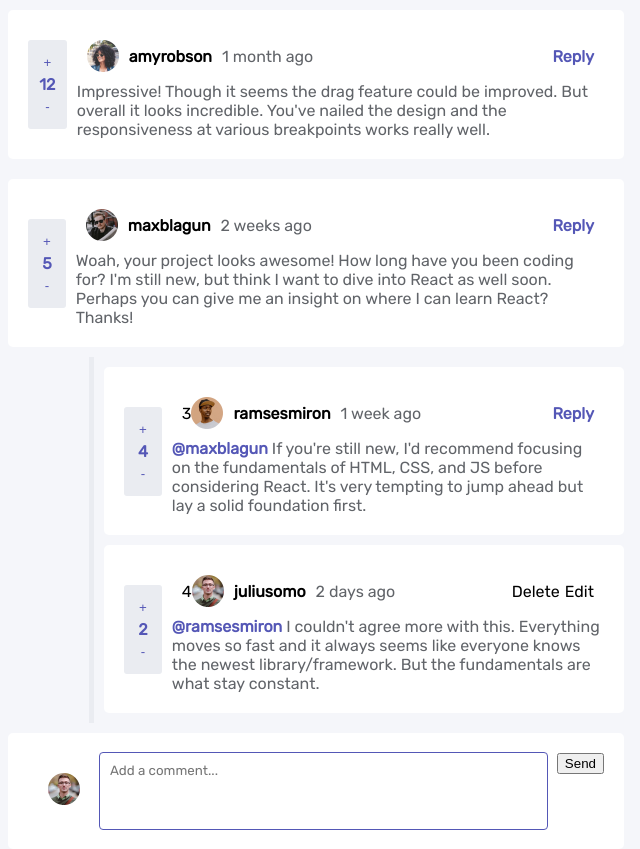
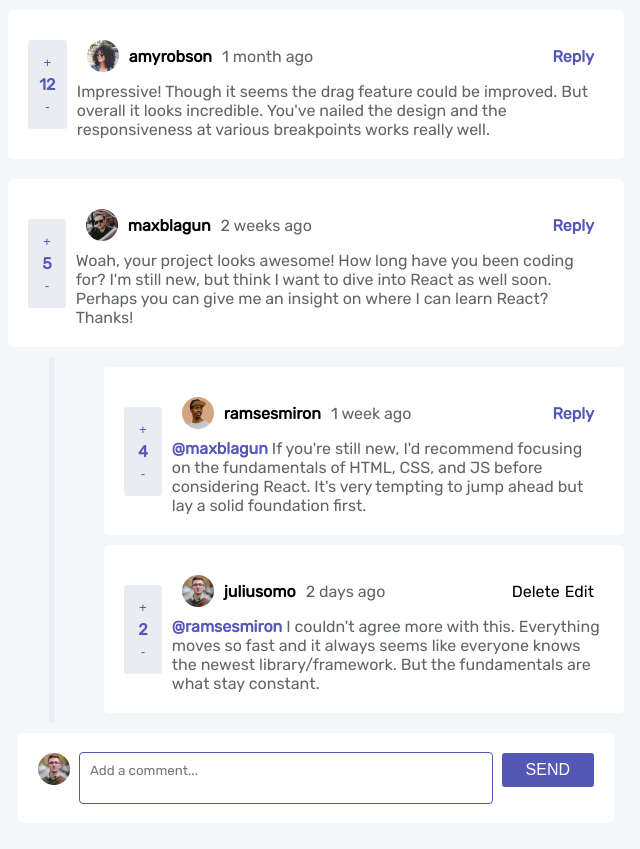
Before and after one commit to malwoodsantoro/interactive-comments, a React (Create React App) app: page / in a window 1280 px wide. Shown: the whole page, without its empty margins (324-964 px from the left). After the commit the page ends 823 px from the top, so only its background shows below. Built offline with nearby package versions, Linux system fonts and the light colour scheme; the HTML template or start-up script is replaced by a standard one.

Commit message:
clean up

```diff
--- a/src/App.js
+++ b/src/App.js
@@ -12,7 +12,7 @@ function App() {
     setComments([...comments, {
       "id": 1,
       "content": text,
-      "createdAt": "1 month ago",
+      "createdAt": "1 sfsmonth ago",
       "score": 12,
       "user": {
         "image": {
@@ -25,42 +25,43 @@ function App() {
     }])
   }
 
-  const addToReplies = (commentId, text) => {
+  const addToReplies = (commentId, replyId, text, replyingTo) => {
+    console.log('reply id' + replyingTo)
     const testObject = {
-      "id": 3,
+      "id": replyId + 1,
       "content": text,
-      "createdAt": "1 week ago",
-      "score": 4,
-      "replyingTo": "maxblagun",
+      "createdAt": "Just now",
+      "score": 0,
+      "replyingTo": replyingTo,
       "user": {
         "image": {
           "png": "./images/avatars/image-ramsesmiron.png",
           "webp": "./images/avatars/image-ramsesmiron.webp"
         },
-        "username": "ramsesmiron"
+        "username": currentUser
       }
     }
 
     let updatedReplies = comments.map(item => {
       if (item.id == commentId) {
-        return { ...item, replies: [...item.replies, testObject] }; //gets everything that was already in item, and updates "done"
+        return { ...item, replies: [...item.replies, testObject] };
       }
-      return item; // else return unmodified item
+      return item;
     });
     setComments(updatedReplies)
   }
 
-  const deletePost = (isReply, commentId, replyId) => {
+  const deletePost = (comment, commentId, replyId) => {
 
     let commentIndex = comments.findIndex(x => x.id === commentId);
     let replyIndex = comments[commentIndex].replies.findIndex(x => (x.id = replyId));
 
-    if (isReply) {
+    if (!comment) {
       let updatedReplies = comments.map(item => {
         if (item.id == commentId) {
-          return { ...item, replies: [...item.replies.splice(replyIndex, 1)] }; //gets everything that was already in item, and updates "done"
+          return { ...item, replies: [...item.replies.splice(replyIndex, 1)] };
         }
-        return item; // else return unmodified item
+        return item;
       });
       setComments(updatedReplies)
     } else {
@@ -70,21 +71,17 @@ function App() {
   }
 
   const editComment = (comment, editedContent, commentId, replyId) => {
-    console.log(editedContent)
     if (!comment) {
       const newComments = comments.map((comment) => {
-        // if the index is not the one we want return the while grup as is
+
         if (comment.id !== commentId) return comment;
-        // otherwise create a new one by spreading the existing
+
         return {
           ...comment,
-          // and override the prop which is changed
           replies: comment.replies.map((reply) => {
-            // again if the component is not the one we want to update
-            // return it as is
+
             if (reply.id !== replyId) return reply;
-            // otherwise create a new one by spreading the existing
-            // and adding/modifying the props we want
+
             return {
               ...reply,
               content: editedContent
@@ -94,28 +91,6 @@ function App() {
       })
       console.log(newComments)
       setComments(newComments)
-      // let updatedReploo = comments.map(comment => {
-      //   if (comment.id == commentId) {
-      //     comment.replies.map(reply => {
-      //       if (reply.id == replyId) {
-      //         return {...comment, : 'cool'}
-      //       } else {
-      //         return reply
-      //       }
-      //     })
-      //   } else {
-      //   console.log('comment' + JSON.stringify(comment))
-      //   return comment
-      //   }
-      //   // return item; // else return unmodified item
-      // })
-      // console.log(updatedReploo)
-      // setComments(updatedReploo)
-
-      // else {
-      //   let updatedComments = comments.filter(comment => !(comment.id === commentId));
-      //   setComments(updatedComments)
-      // }
     }
   }
 
--- a/src/components/Post.js
+++ b/src/components/Post.js
@@ -83,7 +83,7 @@ const Toggle = styled.div`
   font-weight: bold;
 `
 
-const Post = ({ content, username, currentUser, current, score, createdAt, isReply, commentId, addReply, comment, replyId, deletePost, editComment, replyTo }) => {
+const Post = ({ content, username, currentUser, current, score, createdAt, isReply, commentId, addReply, comment, replyId, deletePost, editComment, replyingTo, addComment }) => {
 
   const [count, setCounts] = useState(score)
   const [open, setOpen] = useState(false)
@@ -103,8 +103,8 @@ const Post = ({ content, username, currentUser, current, score, createdAt, isRep
   }
 
   const handleUpdate = (e) => {
-     editComment(comment, editedContent, commentId, replyId);
-     setEditMode(false);
+    editComment(comment, editedContent, commentId, replyId);
+    setEditMode(false);
   }
 
   return (
@@ -122,14 +122,13 @@ const Post = ({ content, username, currentUser, current, score, createdAt, isRep
           </Toggle>
           <div>
             <Header>
-              <div>{replyId}</div>
               <img src={require(`../images/avatars/image-${username}.webp`)} alt={'Photo of user ${$username}'} />
               <User>{username}</User>
               <StyledCreatedAt>{createdAt}</StyledCreatedAt>
               {!currentUser && <StyledReply onClick={replyToComment}>Reply</StyledReply>}
               {currentUser &&
                 <DeleteandEdit>
-                  <Delete onClick={() => deletePost(isReply, commentId, replyId)}>Delete</Delete>
+                  <Delete onClick={() => deletePost(comment, commentId, replyId)}>Delete</Delete>
                   <Edit onClick={() => editContent(comment, commentId, replyId)}>Edit</Edit>
                 </DeleteandEdit>
               }
@@ -145,12 +144,12 @@ const Post = ({ content, username, currentUser, current, score, createdAt, isRep
                   />
                   <button onClick={handleUpdate}>Update</button>
                 </span>
-                : !comment ? <span><ReplyTo>@{replyTo} </ReplyTo>{content}</span> : <span>{content}</span>}
+                : !comment ? <span><ReplyTo>@{replyingTo} </ReplyTo>{content}</span> : <span>{content}</span>}
             </StyledContent>
           </div>
         </ToggleandContent>
       </StyledComment>
-      {open && <Textbox content={content} user={current} addReply={addReply} comment={comment} commentId={commentId} replyId={replyId} isReply={true} />}
+      {open && <Textbox content={content} user={current} addReply={addReply} comment={comment} commentId={commentId} replyId={replyId} replyingTo={username} addComment={addComment} />}
     </div>
   )
 }
--- a/src/components/Posts.js
+++ b/src/components/Posts.js
@@ -13,9 +13,10 @@ const StyledReply = styled.div`
   border-left: thick solid hsl(223, 19%, 93%);
   float: right;
   margin-left: 40px;
+  padding-left: 40px;
 `
 
-const Posts = ({ comments, currentUser, addComment, addReply, deletePost, editComment }) => {
+const Posts = ({ comments, currentUser, addComment, addReply, deletePost, editComment}) => {
 
   return (
     <StyledComments>
@@ -23,11 +24,11 @@ const Posts = ({ comments, currentUser, addComment, addReply, deletePost, editCo
         comments.map(({ content, user, index, replies, createdAt, id: commentId, score }) => {
           return (
             <div className="posts">
-              <Post key={index} username={user.username} score={score} content={content} createdAt={createdAt} currentUser={(currentUser == user.username) ? true : false} comment={true} commentId={commentId} addReply={addReply} deletePost={deletePost} editComment={editComment} />
+              <Post key={index} username={user.username} score={score} content={content} createdAt={createdAt} currentUser={(currentUser == user.username) ? true : false} comment={true} commentId={commentId} addReply={addReply} deletePost={deletePost} editComment={editComment} addComment={addComment} />
               <StyledReply>
-                {replies.length > 0 && replies.map(({ index: replyIndex, user, content, createdAt, id: replyId, score, replyingTo }) => {
+                {replies.length > 0 && replies.map(({ index: replyIndex, user, content, createdAt, id: replyId, score, replyingTo}) => {
                   return (
-                    <Post key={replyIndex} username={user.username} score={score} content={content} createdAt={createdAt} currentUser={(currentUser == user.username) ? true : false} current={currentUser} comment={false} replyTo={replyingTo} addReply={addReply} commentId={commentId} replyId={replyId} deletePost={deletePost} editComment={editComment} />
+                    <Post key={replyIndex} username={user.username} score={score} content={content} createdAt={createdAt} currentUser={(currentUser == user.username) ? true : false} current={currentUser} comment={false} replyingTo={replyingTo} addReply={addReply} commentId={commentId} replyId={replyId} deletePost={deletePost} editComment={editComment} addComment={addComment}  />
                   )
                 }
                 )}
@@ -37,7 +38,7 @@ const Posts = ({ comments, currentUser, addComment, addReply, deletePost, editCo
           )
         })
       }
-      <Textbox addComment={addComment} user={currentUser} isReply={false} />
+      <Textbox addComment={addComment} user={currentUser} comment={true} />
     </StyledComments>
   )
 }
--- a/src/components/Textbox.js
+++ b/src/components/Textbox.js
@@ -2,28 +2,40 @@ import styled from "styled-components";
 import React, { useState } from 'react';
 
 const StyledTextbox = styled.div`
-  width: ${({ isReply }) => isReply ? '30rem' : '36rem'};
-  margin-left: ${({ isReply }) => isReply && '10px;'};
+  width: ${({ comment }) => !comment ? '30rem' : '36rem'};
+  margin-left: ${({ comment}) => !comment && '10px;'};
   background-color: #fff;
   border-radius: 5px;
-  padding: 20px;
+  padding: 10px;
   margin-top: 10px;
 `
 
 const CurrentUserImg = styled.div`
-  margin: 20px;
 
   > img {
     width: 2rem;
+    padding-right: 10px;
   }
 `
 
 const ImgAndText = styled.div`
   display: flex;
-  justify-content: space-between;
+  justify-content: center;
+  align-items: flex-start;
+  padding: 10px;
 `
 
-const Textbox = ({ user, content, comment, addComment, addReply, isReply, commentId, replyId }) => {
+const Button = styled.button`
+  background: hsl(238, 40%, 52%);
+  border-radius: 3px;
+  border: none;
+  color: white;
+  font-size: 1em;
+  padding: 0.5em 1.5em;
+  text-transform: uppercase;
+`;
+
+const Textbox = ({ user, content, comment, addComment, addReply, isReply, commentId, replyId, replyingTo }) => {
 
   const [text, setText] = useState("");
 
@@ -32,16 +44,16 @@ const Textbox = ({ user, content, comment, addComment, addReply, isReply, commen
   }
 
   const handleSubmit = (e) => {
-    if (!isReply) {
+    if (comment) {
       addComment(text)
     } else {
-      addReply(commentId, replyId, text)
+      addReply(commentId, replyId, text, replyingTo)
     }
     setText("");
   }
 
   return (
-    <StyledTextbox isReply={isReply}>
+    <StyledTextbox comment={comment}>
       <ImgAndText>
         <CurrentUserImg>
           <img src={require(`../images/avatars/image-juliusomo.webp`)} alt={'Photo of user ${$user}'} />
@@ -53,7 +65,7 @@ const Textbox = ({ user, content, comment, addComment, addReply, isReply, commen
           onChange={handleChange}
         />
         <div>
-          <button onClick={handleSubmit}>Send</button>
+          <Button onClick={handleSubmit}>Send</Button>
         </div>
       </ImgAndText>
     </StyledTextbox>
```
